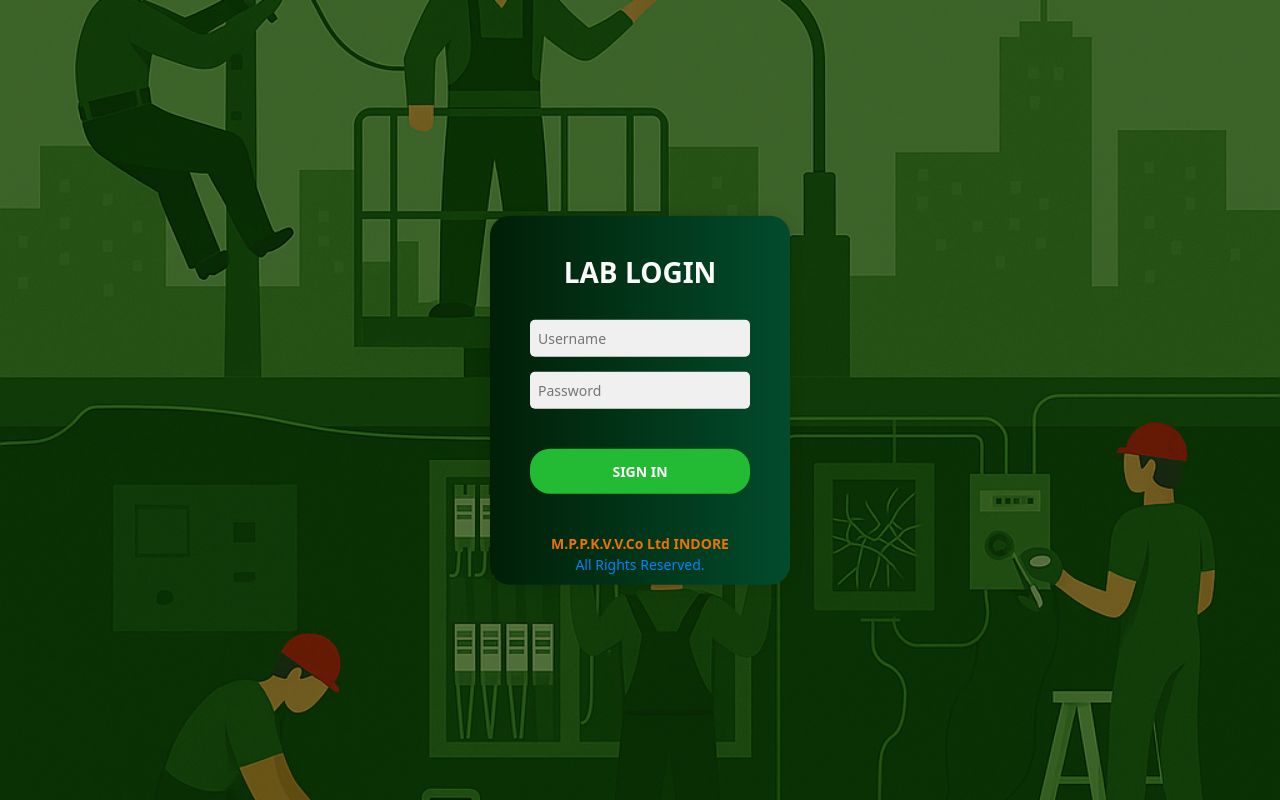
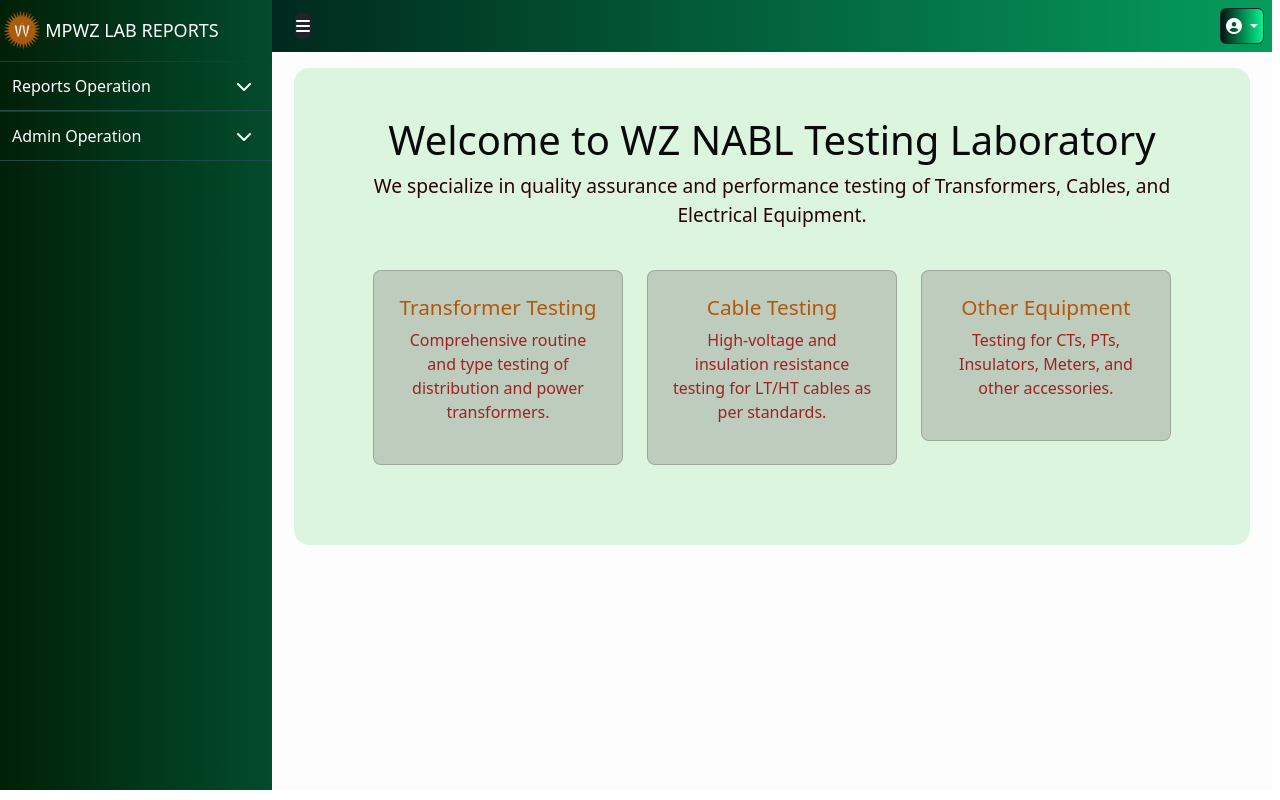
Before and after one commit to SDYashi/myreports_store, an Angular app: page /store-home/store-welcome in a window 1280 px wide. Before the commit this address led to /login. Built offline with nearby package versions, Linux system fonts and the light colour scheme; sample sign-in values are in the browser's storage.

Commit message:
welcome page added

```diff
--- a/src/app/app-routing.module.ts
+++ b/src/app/app-routing.module.ts
@@ -13,6 +13,7 @@ import { UploadlabQrComponent } from './uploadlab-qr/uploadlab-qr.component';
 import { StoreChangepasswordComponent } from './store-changepassword/store-changepassword.component';
 import { StoreAddReviewerEmployeeComponent } from './store-add-reviewer-employee/store-add-reviewer-employee.component';
 import { AuthGuard } from './MyServices/auth.guard';
+import { StoreWelcomeComponent } from './store-welcome/store-welcome.component';
 
 const routes: Routes = [
   { path: '', redirectTo: '/login', pathMatch: 'full' },
@@ -21,7 +22,8 @@ const routes: Routes = [
     path: 'store-home',
     component: StoreHomeComponent, canActivate: [AuthGuard],
     children: [
-      { path: '', redirectTo: 'store-generate-reports', pathMatch: 'full' },
+      { path: '', redirectTo: 'store-welcome', pathMatch: 'full' },
+      { path: 'store-welcome', component: StoreWelcomeComponent },
       { path: 'store-generate-reports', component: StoreGenerateReportsComponent },
       { path: 'store-view-reports', component: StoreViewReportsComponent },
       { path: 'store-edit-reports',component:StoreEditReportsComponent},
@@ -32,7 +34,6 @@ const routes: Routes = [
       { path: 'store-upload-lab-qr',component:UploadlabQrComponent},
       {path:'store-changepassword',component:StoreChangepasswordComponent},
       {path:'store-add-tester-employee',component:StoreAddReviewerEmployeeComponent},
-     { path: 'store-home/store-edit-reports/:samplecode', component: StoreEditReportsComponent }
 
 
 
--- a/src/app/app.module.ts
+++ b/src/app/app.module.ts
@@ -21,6 +21,7 @@ import { UploadlabQrComponent } from './uploadlab-qr/uploadlab-qr.component';
 import { StoreChangepasswordComponent } from './store-changepassword/store-changepassword.component';
 import { StoreAddReviewerEmployeeComponent } from './store-add-reviewer-employee/store-add-reviewer-employee.component';
 import { LoadingSpinnerComponent } from './shared/loading-spinner/loading-spinner.component';
+import { StoreWelcomeComponent } from './store-welcome/store-welcome.component';
 
 @NgModule({
   declarations: [
@@ -37,7 +38,8 @@ import { LoadingSpinnerComponent } from './shared/loading-spinner/loading-spinne
     UploadlabQrComponent,
     StoreChangepasswordComponent,
     StoreAddReviewerEmployeeComponent,
-    LoadingSpinnerComponent
+    LoadingSpinnerComponent,
+    StoreWelcomeComponent
   ],
   imports: [
     BrowserModule,
--- /dev/null
+++ b/src/app/store-welcome/store-welcome.component.css
@@ -0,0 +1,62 @@
+
+
+.overlay {
+  background-color: rgba(198, 241, 203, 0.6);
+  padding: 3rem;
+  text-align: center;
+  color: rgb(10, 10, 10);
+  max-width: 100%;
+  border-radius: 15px;
+}
+
+h1 {
+  font-size: 2.5rem;
+  margin-bottom: 0.5rem;
+}
+
+.subtitle {
+  font-size: 1.2rem;
+  margin-bottom: 2.5rem;
+  color: #2b0303;
+}
+
+.features {
+  display: flex;
+  flex-wrap: wrap;
+  justify-content: center;
+  gap: 1.5rem;
+  margin-bottom: 2rem;
+}
+
+.card {
+  background-color: #beccbe;
+  padding: 1.5rem;
+  border-radius: 0.5rem;
+  width: 250px;
+  box-shadow: 0 0 10px rgba(255, 255, 255, 0.1);
+}
+
+.card h2 {
+  font-size: 1.3rem;
+  margin-bottom: 0.5rem;
+  color: #b65607;
+}
+.card p {
+  font-size: 1rem;
+  color: #9b2323;
+}
+
+button {
+  background-color: #ffcc00;
+  color: black;
+  border: none;
+  padding: 0.8rem 2rem;
+  font-size: 1rem;
+  border-radius: 0.5rem;
+  cursor: pointer;
+  transition: background 0.3s ease;
+}
+
+button:hover {
+  background-color: #e6b800;
+}
--- /dev/null
+++ b/src/app/store-welcome/store-welcome.component.html
@@ -0,0 +1,30 @@
+<div class="container-fluid mt-3">
+  <div class="overlay">
+    <h1>Welcome to WZ NABL Testing Laboratory</h1>
+    <p class="subtitle">
+      We specialize in quality assurance and performance testing of Transformers, Cables, and Electrical Equipment.
+    </p>
+    <div class="features">
+      <div class="row">
+        <div class="col-lg-4 col-md-6">
+          <div class="card">
+            <h2>Transformer Testing</h2>
+            <p>Comprehensive routine and type testing of distribution and power transformers.</p>
+          </div>
+        </div>
+       <div class="col-lg-4 col-md-6">
+          <div class="card">
+            <h2>Cable Testing</h2>
+            <p>High-voltage and insulation resistance testing for LT/HT cables as per standards.</p>
+          </div>
+        </div>
+         <div class="col-lg-4 col-md-6">
+          <div class="card">
+            <h2>Other Equipment</h2>
+            <p>Testing for CTs, PTs, Insulators, Meters, and other accessories.</p>
+          </div>
+        </div>
+      </div>
+    </div>
+  </div>
+</div>
```
Also changed, not shown: src/app/store-welcome/store-welcome.component.ts (added, +10 -0 lines), 1 other file (tests, documents, lock files or other folders).
